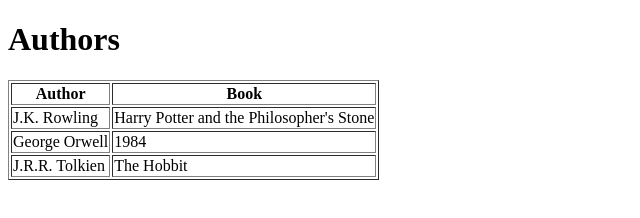
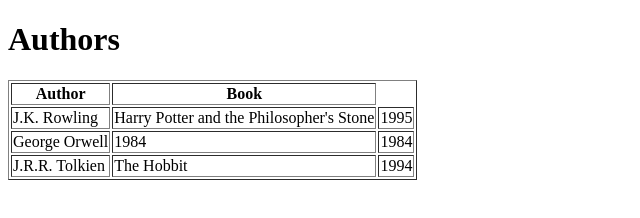
Before and after one commit to nonie186/HTML-and-CSS-Basic-Course, a plain HTML site: page Exercise 4/table.html in a window 1280 px wide. Shown: the whole page, without its empty margins (0-640 px from the left). Drawn offline with Linux system fonts and the light colour scheme.

Commit message:
added years

```diff
--- a/Exercise 4/table.html
+++ b/Exercise 4/table.html
@@ -15,14 +15,17 @@
         <tr>
             <td>J.K. Rowling</td>
             <td>Harry Potter and the Philosopher's Stone</td>
+            <td>1995</td>
         </tr>
         <tr>
             <td>George Orwell</td>
+            <td>1984</td>
             <td>1984</td>
         </tr>
         <tr>
             <td>J.R.R. Tolkien</td>
             <td>The Hobbit</td>
+            <td>1994</td>
         </tr>
     </table>
 </body>
```
